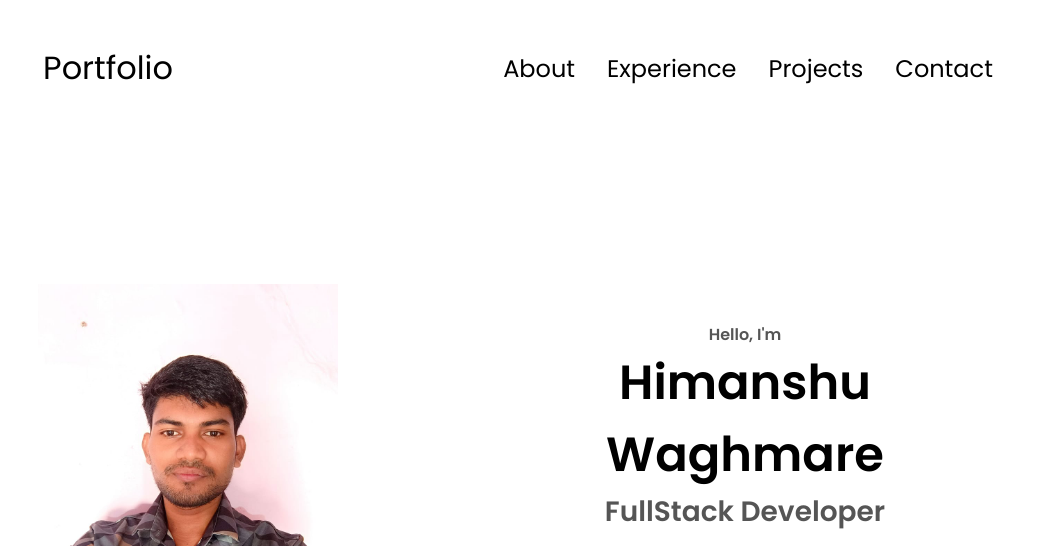
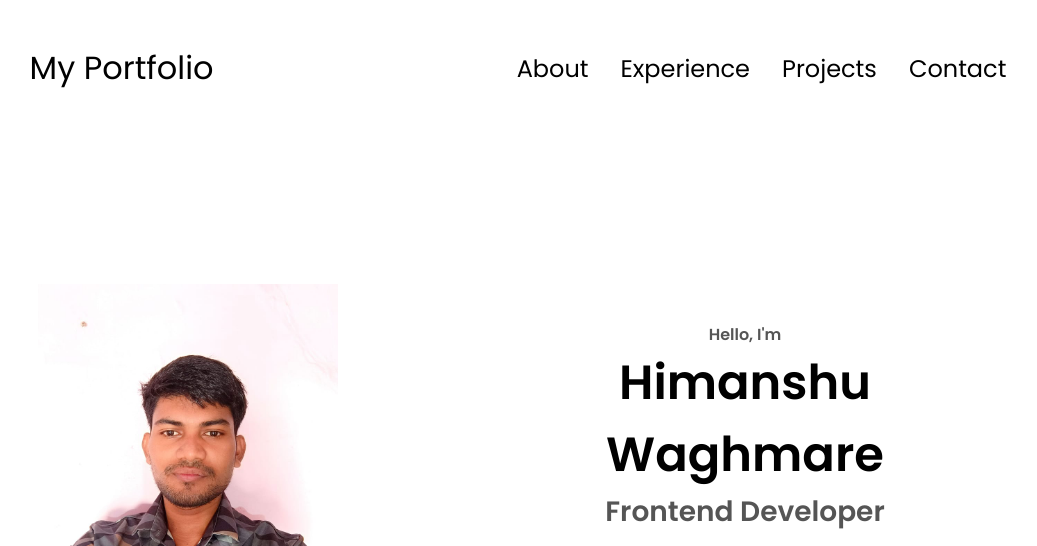
Before and after one commit to waghmarehimanshu/portfolio, a plain HTML site: page html-css-js-portfolio-tutorial-2-main/index.html in a window 1280 px wide. Shown: the top 546 px of the page, without its empty margins (122-1159 px from the left). Drawn offline with Linux system fonts and the light colour scheme.

Commit message:
Update index.html

```diff
--- a/html-css-js-portfolio-tutorial-2-main/index.html
+++ b/html-css-js-portfolio-tutorial-2-main/index.html
@@ -10,7 +10,7 @@
   </head>
   <body>
     <nav id="desktop-nav">
-      <div class="logo">Portfolio</div>
+      <div class="logo">My Portfolio</div>
       <div>
         <ul class="nav-links">
           <li><a href="#about">About</a></li>
@@ -43,7 +43,7 @@
       <div class="section__text">
         <p class="section__text__p1">Hello, I'm</p>
         <h1 class="title">Himanshu Waghmare</h1>
-        <p class="section__text__p2">FullStack Developer</p>
+        <p class="section__text__p2">Frontend Developer</p>
         <div class="btn-container">
           <button
             class="btn btn-color-2"
```
